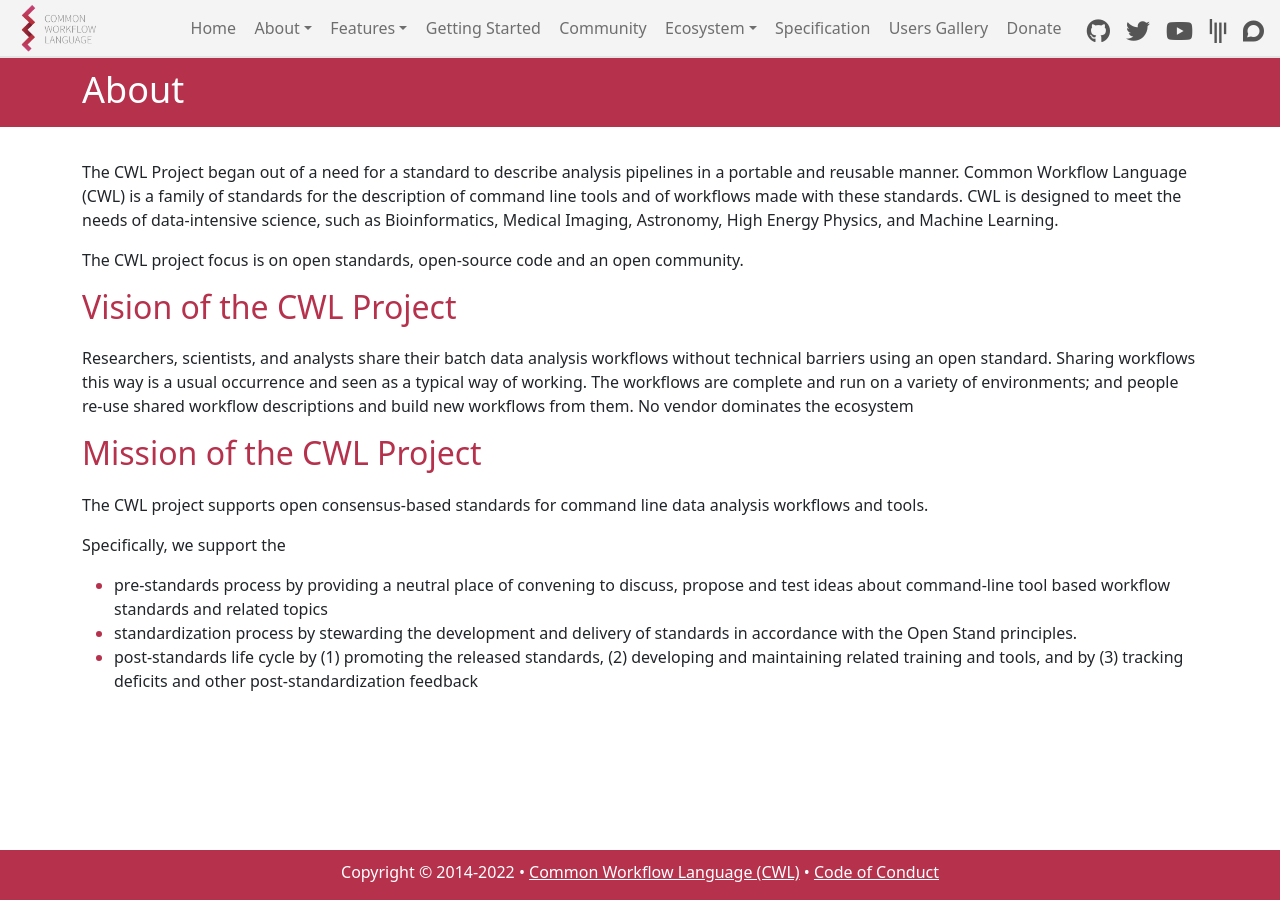
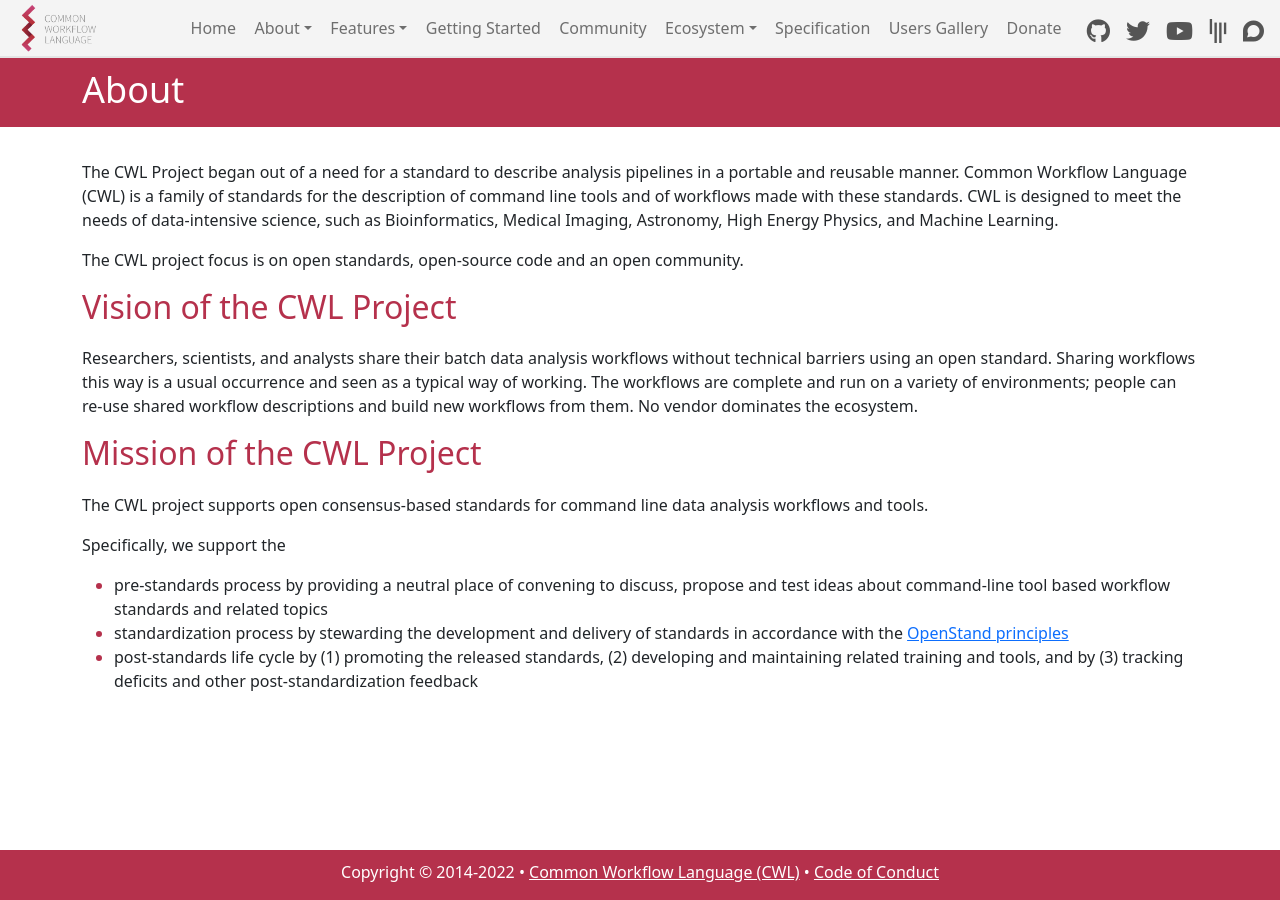
Before and after one commit to common-workflow-language/cwl-website, a Jekyll site: the page built from content/about.md, in a window 1280 px wide. Built offline with Jekyll 4.4.1, drawn with Linux system fonts in a browser that asks for light colours.

Commit message:
Small suggestions to "Vision" and "Mission"

```diff
--- a/content/about.md
+++ b/content/about.md
@@ -17,7 +17,7 @@ The CWL project focus is on open standards, open-source code and an open communi
 
 <h2 class="cwl-red" id="vision">Vision of the CWL Project</h2>
 
-Researchers, scientists, and analysts share their batch data analysis workflows without technical barriers using an open standard. Sharing workflows this way is a usual occurrence and seen as a typical way of working. The workflows are complete and run on a variety of environments; and people re-use shared workflow descriptions and build new workflows from them. No vendor dominates the ecosystem
+Researchers, scientists, and analysts share their batch data analysis workflows without technical barriers using an open standard. Sharing workflows this way is a usual occurrence and seen as a typical way of working. The workflows are complete and run on a variety of environments; people can re-use shared workflow descriptions and build new workflows from them. No vendor dominates the ecosystem.
 
 <h2 class="cwl-red" id="mission">Mission of the CWL Project</h2>
 
@@ -25,5 +25,5 @@ The CWL project supports open consensus-based standards for command line data an
 
 Specifically, we support the
 *    pre-standards process by providing a neutral place of convening to discuss, propose and test ideas about command-line tool based workflow standards and related topics
-*    standardization process by stewarding the development and delivery of standards in accordance with the Open Stand principles.
+*    standardization process by stewarding the development and delivery of standards in accordance with the [OpenStand principles](https://open-stand.org/about-us/principles/)
 *    post-standards life cycle by (1) promoting the released standards, (2) developing and maintaining related training and tools, and by (3) tracking deficits and other post-standardization feedback
```
